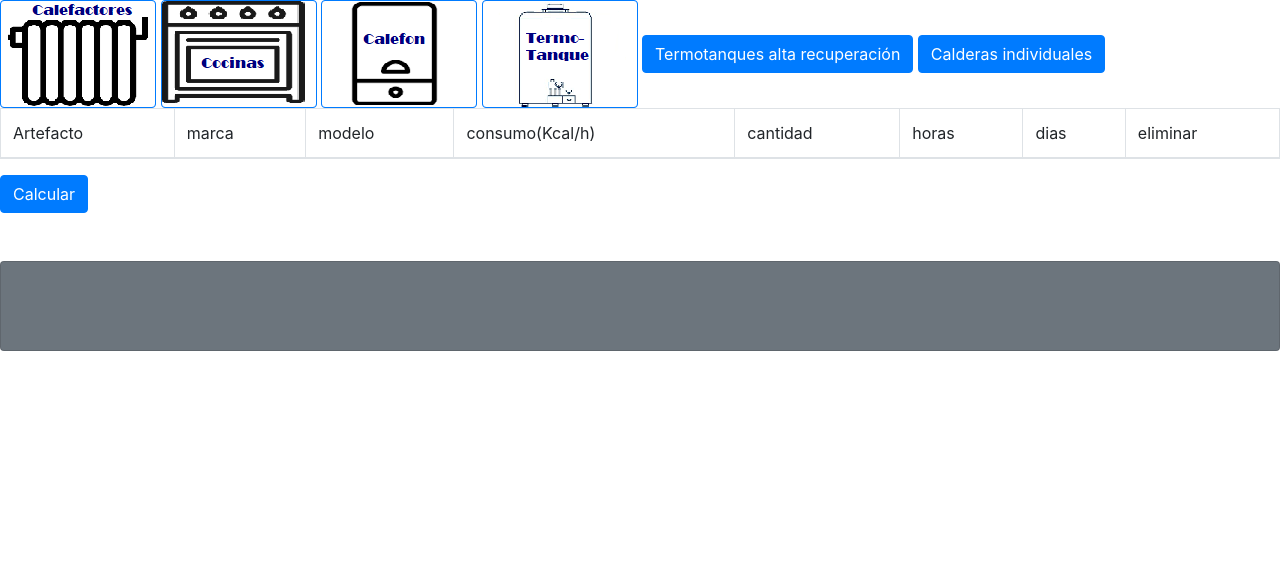
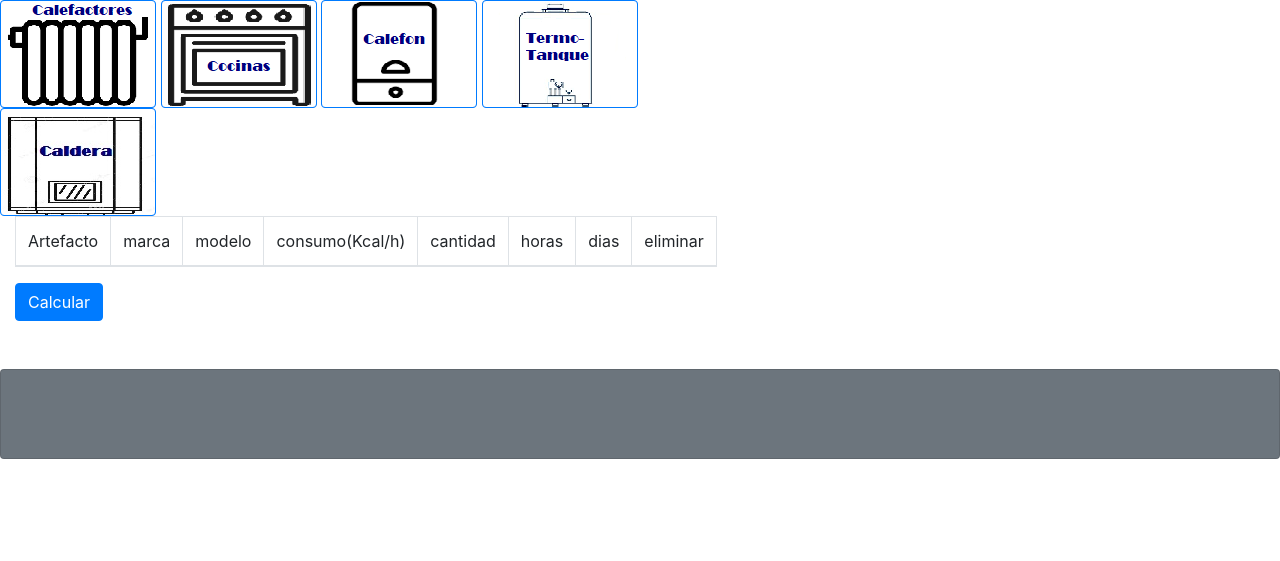
Before and after one commit to pabloSalva/Cheap_heat, a Django app: page /calculoGas in a window 1280 px wide. Shown: the part 56-617 px from the top of the page. Run offline with Django 3.2, Linux system fonts and the light colour scheme; parts of the project's set-up code (start-up, migrations or seed data) failed here and were passed over; some libraries are stand-ins or nearby versions.

Commit message:
iconocaldera

```diff
--- a/consumo/static/css/small-business.css
+++ b/consumo/static/css/small-business.css
@@ -56,3 +56,12 @@ footer{
   color: rgb(42, 0, 139)
 
 }
+
+.botoncaldera{
+  background-image:url("../img/iconoCaldera.jpg");
+  height:108px;
+  width:156px;
+
+  color: rgb(42, 0, 139)
+
+}
--- a/consumo/templates/consumo/calculoGas.html
+++ b/consumo/templates/consumo/calculoGas.html
@@ -7,26 +7,23 @@
 
 
  {% block content %}
-<!-- Extra large modal -->
 
 
 
 
-<div>
 
-<button type="button" class="btn btn-primary traer botoncalefactorgas" data-toggle="modal" data-target=".bd-example-modal-xl" data-whatever="Calefactores" id="Calefactores"></button>
+<div class="row">
+    <div class="col-md-7 col-center">
+    <button type="button" class="btn btn-primary traer botoncalefactorgas" data-toggle="modal" data-target=".bd-example-modal-xl" data-whatever="Calefactores" id="Calefactores"></button>
+    <button type="button" class="btn btn-primary traer botoncocinagas" data-toggle="modal" data-target=".bd-example-modal-xl" data-whatever="Cocinas" id="Cocinas"></button>
+    <button type="button" class="btn btn-primary traer botoncalefon" data-toggle="modal" data-target=".bd-example-modal-xl" data-whatever="Calefones" id="Calefones"></button>
+    <button type="button" class="btn btn-primary traer botontermotanque" data-toggle="modal" data-target=".bd-example-modal-xl" data-whatever="Termotanques" id="Termotanques"></button>
+    <button type="button" class="btn btn-primary traer botoncaldera" data-toggle="modal" data-target=".bd-example-modal-xl" data-whatever="Calderas" id="Calderas"></button>
+</div>
+</div>
 
 
-<button type="button" class="btn btn-primary traer botoncocinagas" data-toggle="modal" data-target=".bd-example-modal-xl" data-whatever="Cocinas" id="Cocinas"></button>
-<button type="button" class="btn btn-primary traer botoncalefon" data-toggle="modal" data-target=".bd-example-modal-xl" data-whatever="Calefones" id="Calefones"></button>
-
-<button type="button" class="btn btn-primary traer botontermotanque" data-toggle="modal" data-target=".bd-example-modal-xl" data-whatever="Termotanques" id="Termotanques"></button>
-
-<button type="button" class="btn btn-primary traer" data-toggle="modal" data-target=".bd-example-modal-xl" data-whatever="altaRecuperacion" id="altaRecuperacion">Termotanques alta recuperación</button>
-
-<button type="button" class="btn btn-primary traer" data-toggle="modal" data-target=".bd-example-modal-xl" data-whatever="Calderas" id="Calderas">Calderas individuales</button>
-
-</div>
+<!--modal-->
 <div class="modal fade bd-example-modal-xl" tabindex="-1" role="dialog" aria-labelledby="myExtraLargeModalLabel" aria-hidden="true">
   <div class="modal-dialog modal-xl">
     <div class="modal-content">
@@ -61,7 +58,10 @@
 <!--tabla generada con artafactos seleccionados en el modal-->
 
 <div class="row" >
-        <div class="col-sm-12" >
+    <div class="col-md-7 col-center">
+
+
+        <div class="col-sm-1" >
           <table class="table table-hover table-condensed table-bordered" id="tabla">
             <thead>
             <tr>
@@ -85,6 +85,7 @@
 
 
         </div>
+    </div>
       </div>
 	  {% block precio%}
     <div class="card text-white bg-secondary my-5 py-4 text-center">
```
Also changed, not shown: consumo/static/img/iconoCaldera.jpg (added), consumo/static/img/iconoCocina.png.
